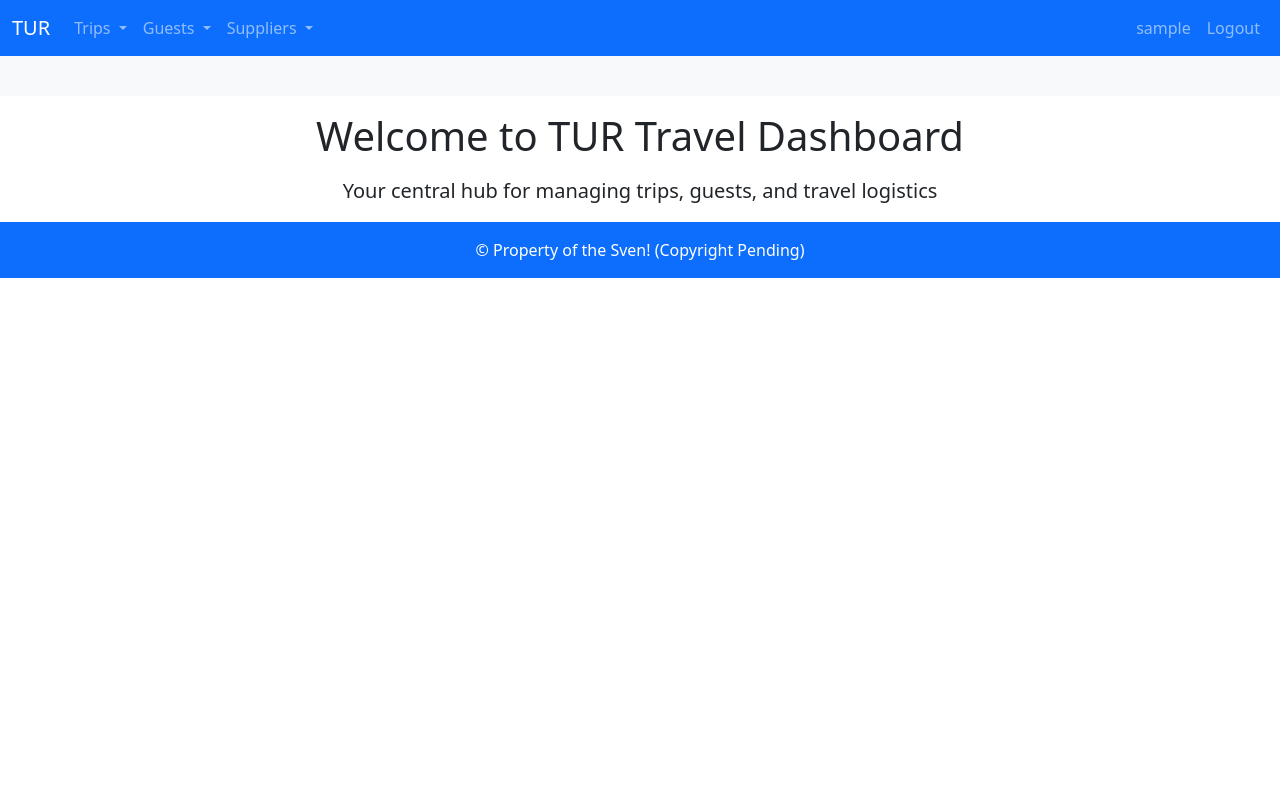
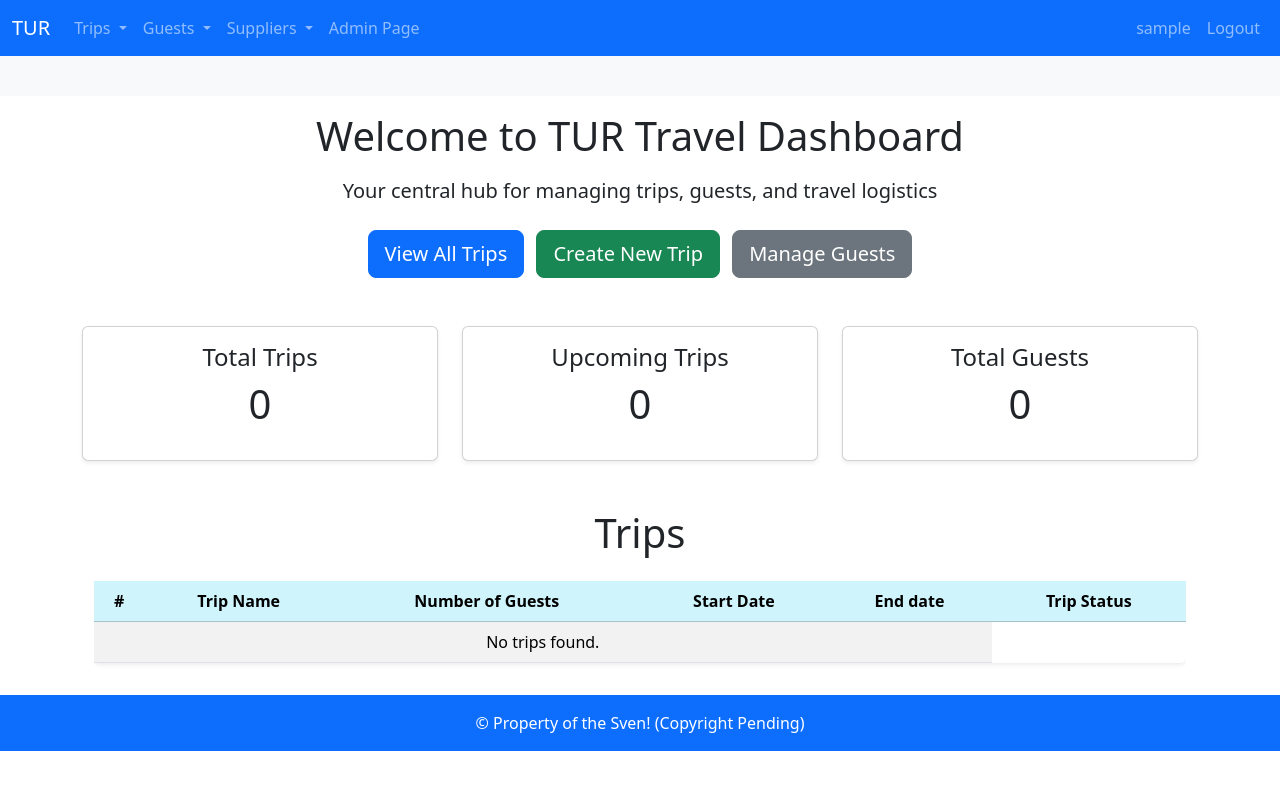
Before and after one commit to the-zulu-viking/GAT-project, a Django app: page / in a window 1280 px wide. Run offline with Django 5.2, Linux system fonts and the light colour scheme; the visitor is signed in with stand-in values (Sample User, id 1); data that the repository does not hold is empty.

Commit message:
added some info to the home page

```diff
--- a/TravelPlanner/TravelPlanner/urls.py
+++ b/TravelPlanner/TravelPlanner/urls.py
@@ -19,8 +19,7 @@ from django.urls import path, include
 from booking_system import views
 
 urlpatterns = [
-    path("admin/", admin.site.urls),
+    path("admin/", admin.site.urls, name='admin'),
     path("",include('booking_system.urls')),
 
-
 ]
--- a/TravelPlanner/booking_system/templates/base.html
+++ b/TravelPlanner/booking_system/templates/base.html
@@ -12,41 +12,48 @@
 <nav class="navbar navbar-expand-lg navbar-dark bg-primary">
   <div class="container-fluid">
     <a class="navbar-brand" href="{% url 'home' %}">TUR</a>
-    <button class="navbar-toggler" type="button" data-bs-toggle="collapse" data-bs-target="#navbarSupportedContent" aria-controls="navbarSupportedContent" aria-expanded="false" aria-label="Toggle navigation">
-      <span class="navbar-toggler-icon"></span>
-    </button>
-    <div class="collapse navbar-collapse" id="navbarSupportedContent">
+
+    <ul class="navbar-nav me-auto mb-2 mb-lg-0">
       {% if user.is_authenticated %}
-      <ul class="navbar-nav me-auto mb-2 mb-lg-0">
-
 
       <li class="nav-item dropdown">
         <a class="nav-link dropdown-toggle" href="#" role="button" data-bs-toggle="dropdown" aria-expanded="false">
           Trips
         </a>
         <ul class="dropdown-menu">
-            <li> <a class="dropdown-item " aria-current="page" href="{% url 'trips_overview' %}">List</a>  </li>
-            <li> <a class="dropdown-item  " aria-current="page" href="{% url 'create_trip' %}">New Trip</a> </li>
+          <li><a class="dropdown-item" href="{% url 'trips_overview' %}">List</a></li>
+          <li><a class="dropdown-item" href="{% url 'create_trip' %}">New Trip</a></li>
         </ul>
+      </li>
+
       <li class="nav-item dropdown">
         <a class="nav-link dropdown-toggle" href="#" role="button" data-bs-toggle="dropdown" aria-expanded="false">
           Guests
         </a>
         <ul class="dropdown-menu">
-              <li> <a class="dropdown-item " aria-current="page" href="{% url 'guest_overview' %}">List</a>  </li>
-              <li> <a class="dropdown-item  " aria-current="page" href="#">New Guest</a> </li>
+          <li><a class="dropdown-item" href="{% url 'guest_overview' %}">List</a></li>
+          <li><a class="dropdown-item" href="#">New Guest</a></li>
         </ul>
+      </li>
+
       <li class="nav-item dropdown">
         <a class="nav-link dropdown-toggle" href="#" role="button" data-bs-toggle="dropdown" aria-expanded="false">
           Suppliers
         </a>
         <ul class="dropdown-menu">
-                <li> <a class="dropdown-item " aria-current="page" href="{% url 'supplier_overview' %}">List</a>  </li>
-                <li> <a class="dropdown-item  " aria-current="page" href="{% url 'create_supplier' %}">New Supplier</a> </li>
+          <li><a class="dropdown-item" href="{% url 'supplier_overview' %}">List</a></li>
+          <li><a class="dropdown-item" href="{% url 'create_supplier' %}">New Supplier</a></li>
+        </ul>
+      </li>
+    </li>
+    {% if user.is_superuser %}
+    <li class="nav-item">
+      <a class="nav-link" href="{% url 'admin:index' %}">Admin Page</a>
+    </li>
+    {% endif %}
+    {% endif %}
     </ul>
 
-        {% endif %}
-      </ul>
       <ul class="navbar-nav ms-auto mb-2 mb-lg-0">
         {% if user.is_authenticated %}
           <li class="nav-item">
--- a/TravelPlanner/booking_system/templates/home.html
+++ b/TravelPlanner/booking_system/templates/home.html
@@ -10,6 +10,37 @@
 <figure class="text-center">
     <h1>Welcome to TUR Travel Dashboard</h1>
     <p class="lead mt-3">Your central hub for managing trips, guests, and travel logistics</p>
-  </figure>
+</figure>
+{% if user.is_authenticated %}
+  <div class="text-center mt-4 mb-5">
+    <a href="{% url 'trips_overview' %}" class="btn btn-primary btn-lg me-2">View All Trips</a>
+    <a href="{% url 'create_trip' %}" class="btn btn-success btn-lg me-2">Create New Trip</a>
+    <a href="{% url 'guest_overview' %}" class="btn btn-secondary btn-lg">Manage Guests</a>
+  </div>
 
+  <div class="row text-center mt-5">
+    <div class="col-md-4">
+      <div class="card shadow-sm p-3">
+        <h4>Total Trips</h4>
+        <p class="display-6">{{ total_trips }}</p>
+      </div>
+    </div>
+    <div class="col-md-4">
+      <div class="card shadow-sm p-3">
+        <h4>Upcoming Trips</h4>
+        <p class="display-6">{{ upcoming_trips }}</p>
+      </div>
+    </div>
+    <div class="col-md-4">
+      <div class="card shadow-sm p-3">
+        <h4>Total Guests</h4>
+        <p class="display-6">{{ total_guests }}</p>
+      </div>
+    </div>
+  </div>
+
+  {% include "booking_system/partials/trip_list.html" %}
+  {% else %}
+  <p class="lead mt-3">Please login</p>
+  {% endif %}
 {%endblock body%}
--- a/TravelPlanner/booking_system/views.py
+++ b/TravelPlanner/booking_system/views.py
@@ -5,6 +5,7 @@ from django.contrib.auth import authenticate, login, logout
 from django.contrib.auth.decorators import login_required, permission_required
 from django.http import HttpResponse
 import datetime
+from django.utils import timezone
 from django.db.models import Q, Sum
 from .utils import search_guests
 from .models import *
@@ -14,7 +15,19 @@ from .forms import *
 # Create your views here.
 
 def home(request):
-    return render(request,"home.html")
+    total_trips = Trip.objects.count()
+    trips = Trip.objects.filter(start_date__gte=timezone.now().date())[:10]
+    upcoming_trips = trips.count()
+    total_guests = Guest.objects.count()
+
+
+    context = {
+        'trips':trips,
+        'total_trips': total_trips,
+        'upcoming_trips': upcoming_trips,
+        'total_guests': total_guests,
+    }
+    return render(request, 'home.html', context)
 
 def signup_view(request):
     if request.method == "POST":
@@ -63,6 +76,7 @@ def trips_overview(request):
 
     if start_date:
         trips = trips.filter(start_date__gte=start_date)
+
 
     if end_date:
         trips = trips.filter(end_date__lte=end_date)
```
Lines whose indentation alone changed are shown as unchanged.
